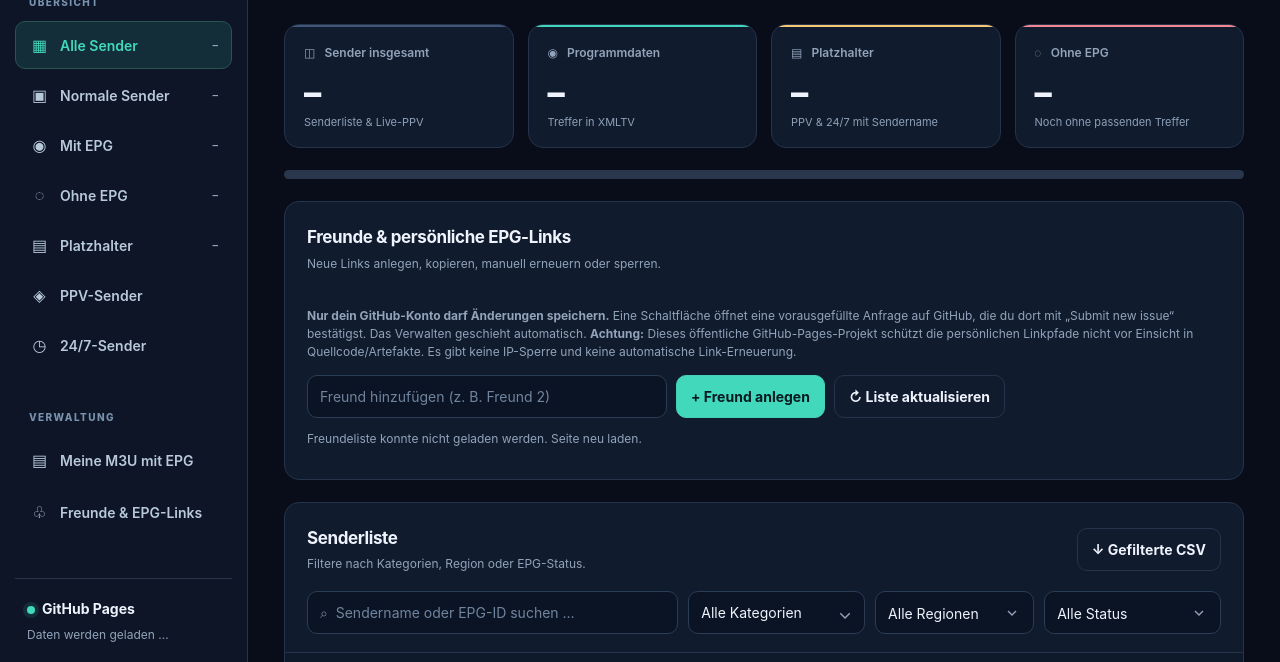
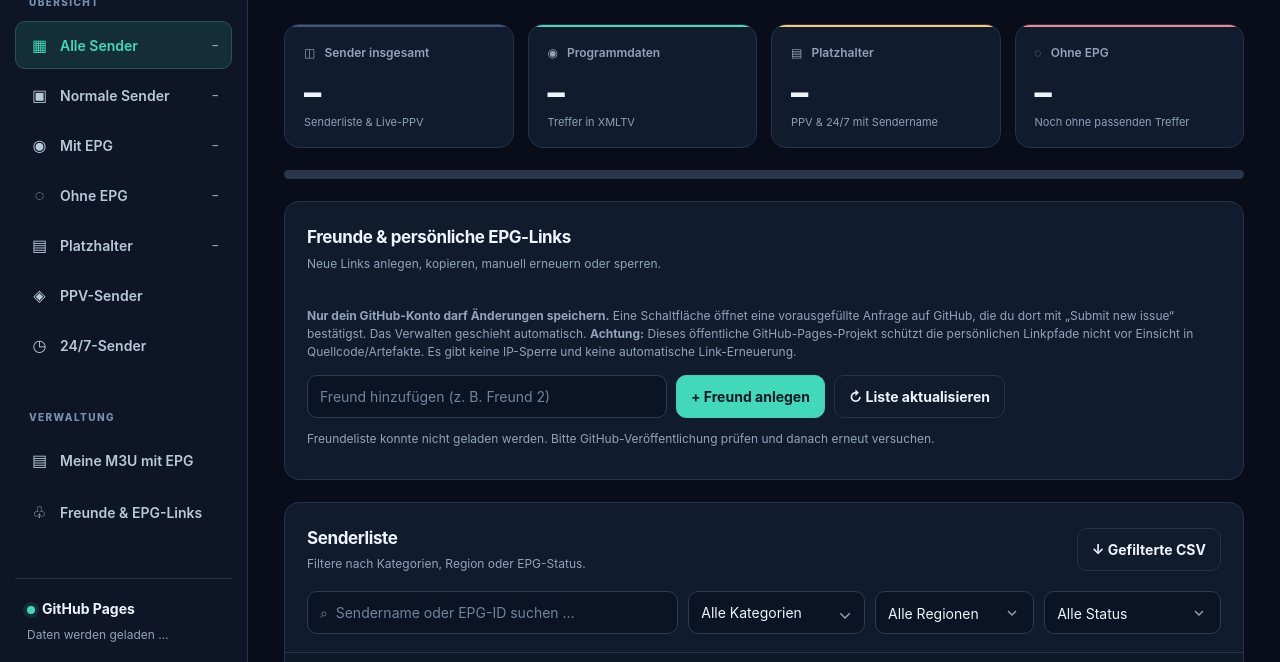
Before and after one commit to Malakinho/tivimate-epg, a plain HTML site: page dashboard/index.html in a window 1280 px wide. Shown: the part 127-789 px from the top of the page. Drawn offline with Linux system fonts and the light colour scheme; no server answers.

Commit message:
Show friend-list reload progress and bypass cached GitHub Pages JSON

```diff
--- a/dashboard/index.html
+++ b/dashboard/index.html
@@ -365,12 +365,15 @@
     }
   }
   function loadFriends(){
-    fetch("friends.json",{cache:"no-store"}).then(r=>{
+    const button=$("friendReload");
+    button.disabled=true;
+    setText("friendMessage","Lade aktuelle Freundeliste von GitHub Pages …");
+    fetch("friends.json?v="+Date.now(),{cache:"no-store"}).then(r=>{
       if(!r.ok)throw Error("HTTP "+r.status);
       return r.json();
     }).then(displayFriends).catch(()=>{
-      setText("friendMessage","Freundeliste konnte nicht geladen werden. Seite neu laden.");
-    });
+      setText("friendMessage","Freundeliste konnte nicht geladen werden. Bitte GitHub-Veröffentlichung prüfen und danach erneut versuchen.");
+    }).finally(()=>{button.disabled=false});
   }
   function populateCategories(){
     const counts=new Map();
```
